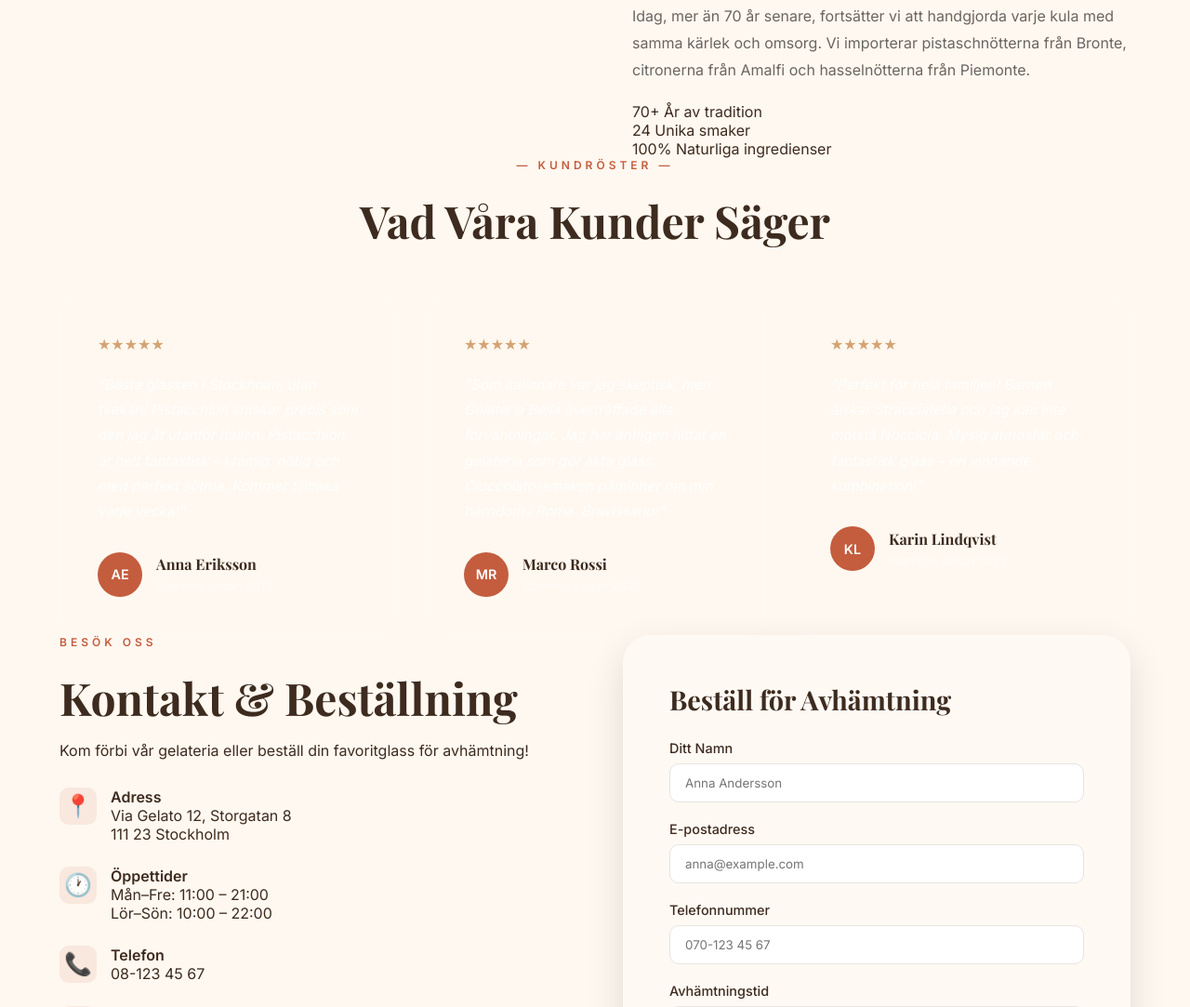
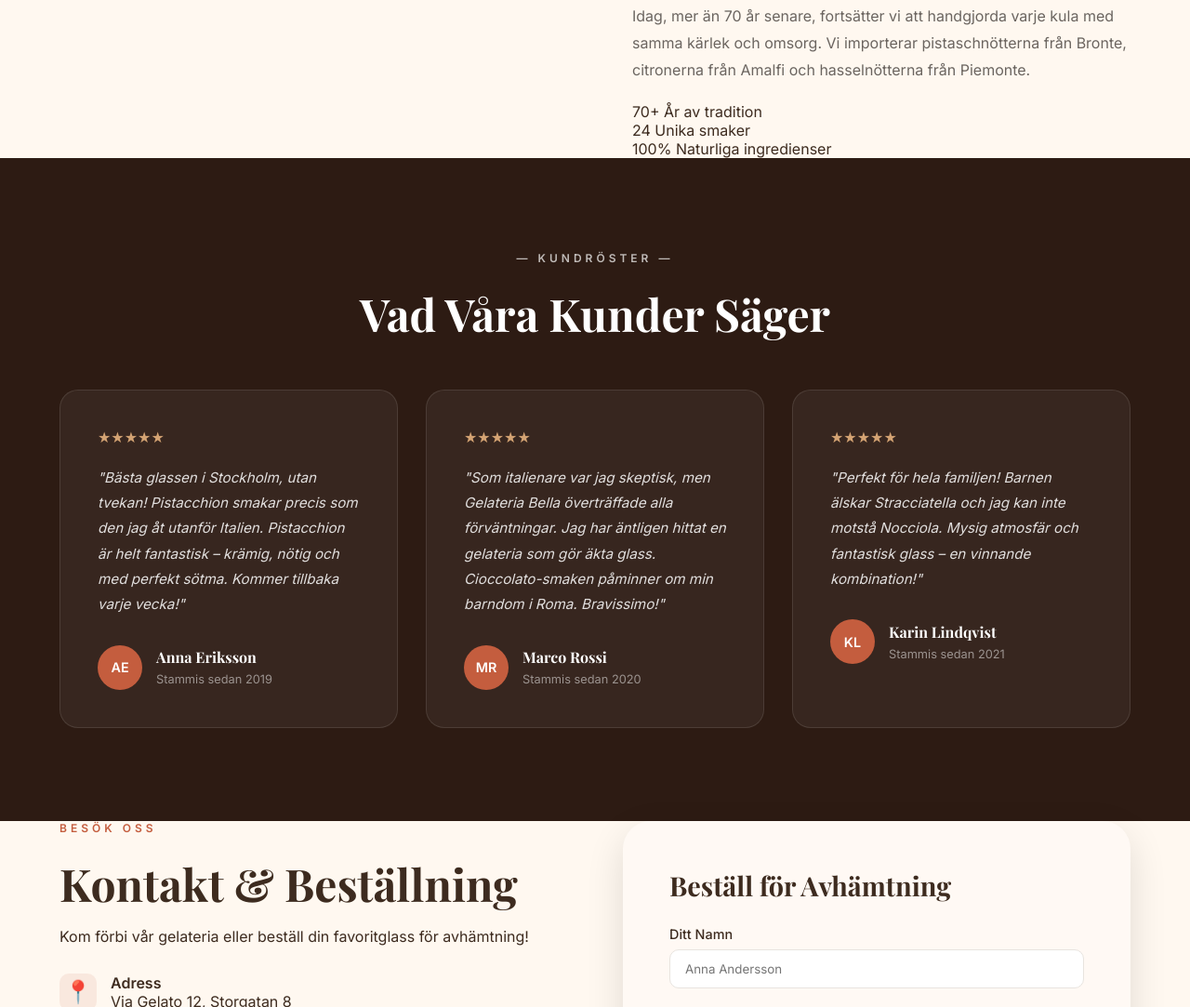
Before and after one commit to ybhuiyann-cpu/gelateria-bella, a plain HTML site: page index.html in a window 1280 px wide. Shown: the part 2160-3243 px from the top of the page at 93% size. Drawn offline with nearby package versions, Linux system fonts and the light colour scheme; a web font is replaced by a local one.

Commit message:
Fix testimonials section class selector mismatch

```diff
--- a/styles.css
+++ b/styles.css
@@ -232,17 +232,20 @@
 }
 
 /* ---------- Testimonials (Dark Section) ---------- */
-.testimonials {
+.testimonials-section {
     background: #2D1B13;
     /* Deep brown from screenshot */
     color: var(--white);
     padding: 100px 0;
 }
 
-.testimonials .section-title {
-    color: var(--white);
-    font-size: 3.5rem;
-    margin-bottom: 50px;
+.testimonials-section .section-title,
+.section-title.light {
+    color: var(--white) !important;
+}
+
+.section-tag.light {
+    color: rgba(255, 255, 255, 0.7);
 }
 
 .section-tag {
```
